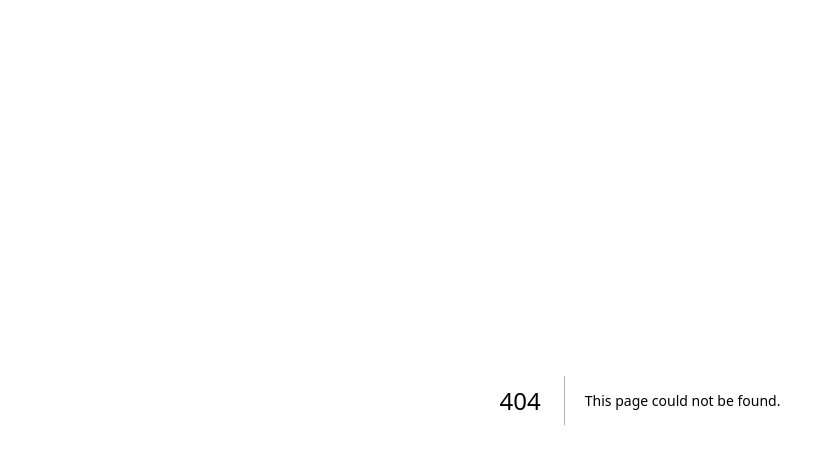
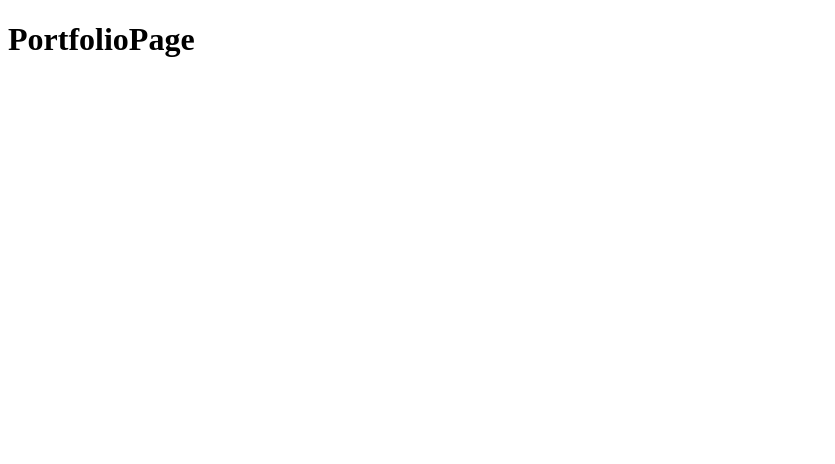
Before and after one commit to Wyld7K/File-Based-Routing-Project, a Next.js app: page /portfolio in a window 1280 px wide. Before the commit this address had no page. Shown: the top 464 px of the page, without its empty margins (0-835 px from the left). Built offline with nearby package versions, Linux system fonts and the light colour scheme.

Commit message:
Nested Paths & Routes

```diff
--- /dev/null
+++ b/pages/portfolio/index.tsx
@@ -0,0 +1,9 @@
+import React from 'react';
+
+type PortfolioPageType = {
+	children?: React.ReactNode;
+};
+const PortfolioPage: React.FC<PortfolioPageType> = props => {
+	return <h1>PortfolioPage</h1>;
+};
+export default PortfolioPage;
```
Also changed, not shown: pages/about/index.tsx (added, +10 -0 lines), pages/portfolio/list.tsx (added, +7 -0 lines).
